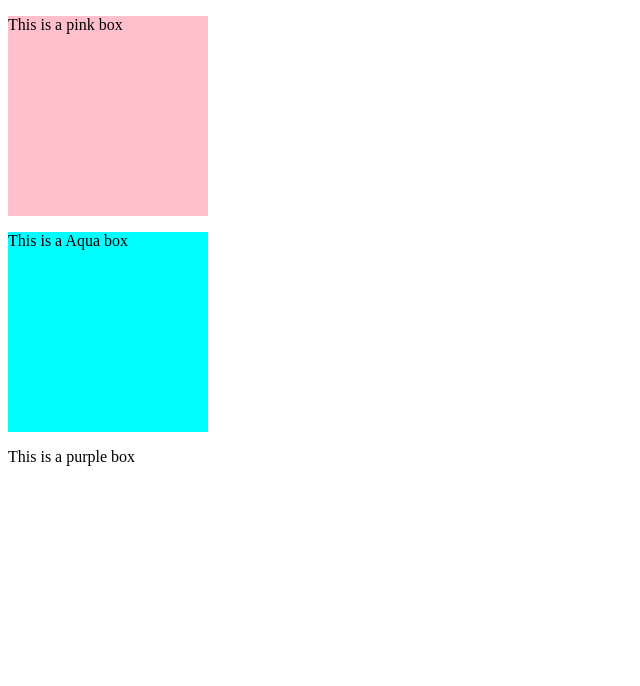
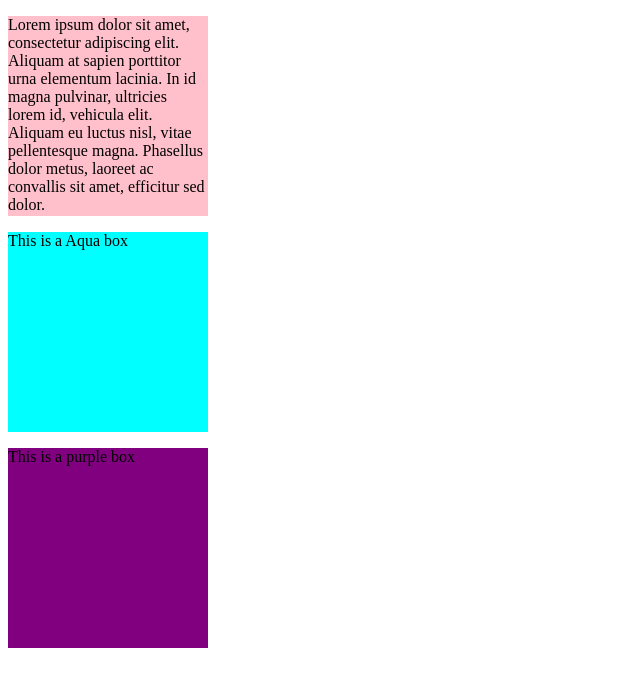
Before and after one commit to MrsM3/CSSBoxModel, a plain HTML site: page index.html in a window 1280 px wide. Shown: the whole page, without its empty margins (0-640 px from the left). Drawn offline with Linux system fonts and the light colour scheme.

Commit message:
p element and lorem ipsum

```diff
--- a/index.html
+++ b/index.html
@@ -18,7 +18,7 @@
       width: 200px;
     }
 
-    .cream {
+    .purple {
       background-color: purple;
       height: 200px;
       width: 200px;
@@ -30,7 +30,9 @@
 <body>
 
 <div class="pink">
-  <p>This is a pink box</p>
+  <p>Lorem ipsum dolor sit amet, consectetur adipiscing elit. Aliquam at sapien porttitor urna elementum lacinia. In
+    id magna pulvinar, ultricies lorem id, vehicula elit. Aliquam eu luctus nisl, vitae pellentesque magna. Phasellus
+    dolor metus, laoreet ac convallis sit amet, efficitur sed dolor.</p>
 </div>
 
 <div class="aqua">
```
